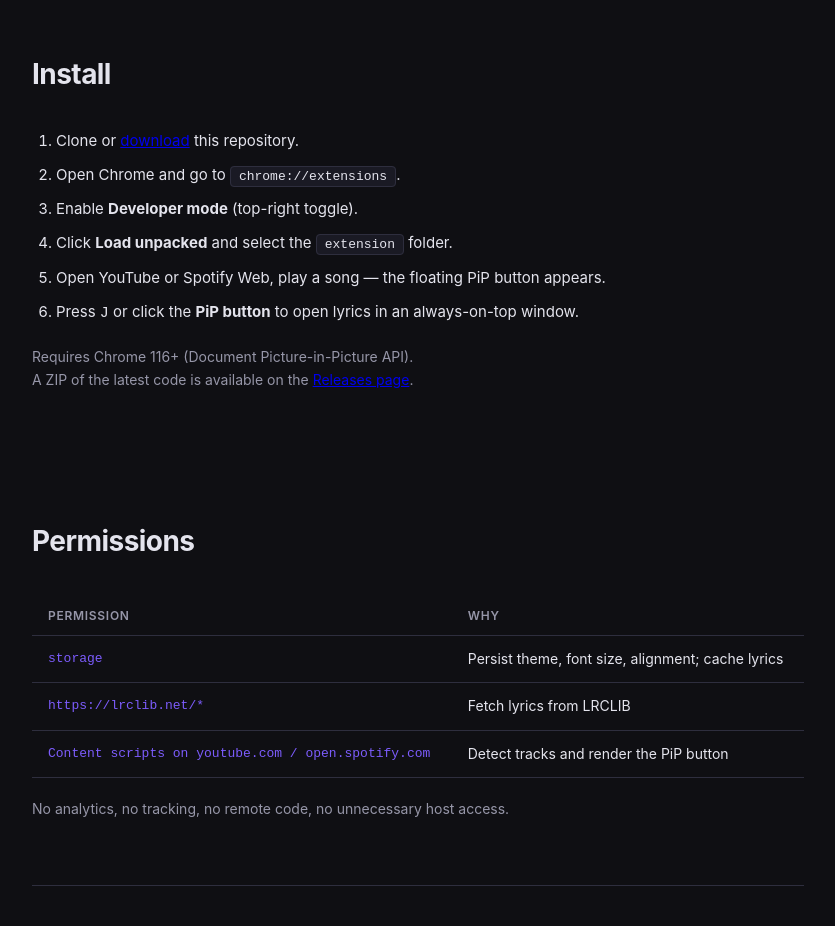
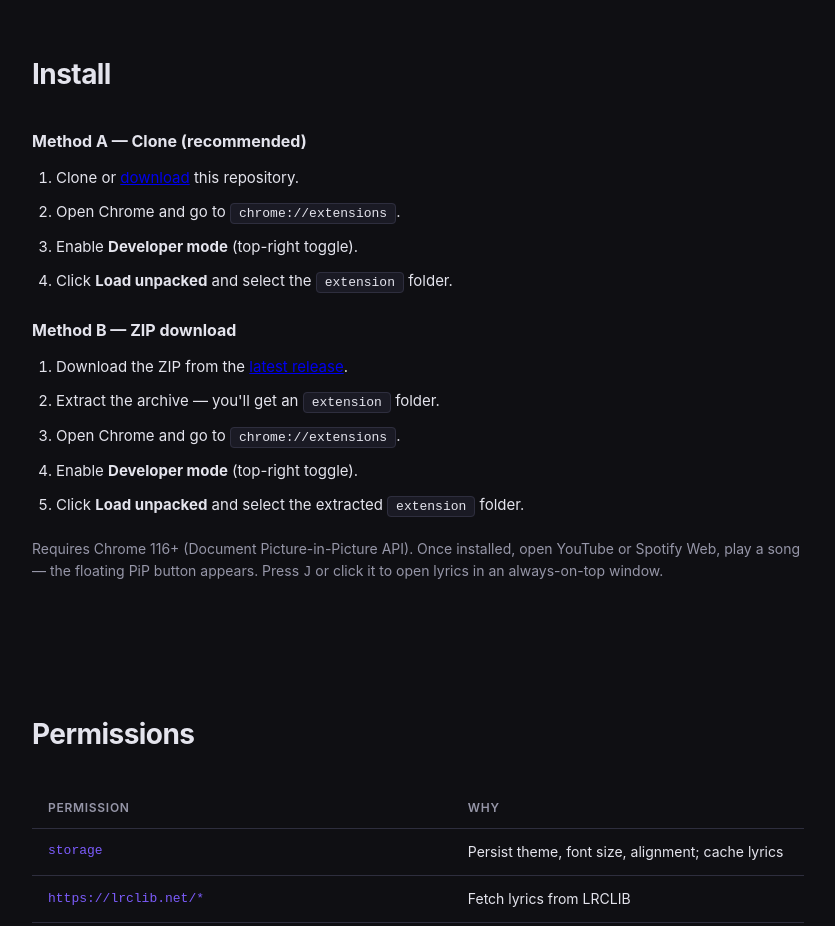
Before and after one commit to flixyudh/lyricpip, a React (Vite) app in the folder landing/: page / in a window 1280 px wide. Shown: the part 2000-2926 px from the top of the page, without its empty margins (222-1057 px from the left). Built offline with nearby package versions, Linux system fonts and the light colour scheme.

Commit message:
docs(landing): document install methods
Document clone and ZIP download installation paths, then consolidate the post-install usage note.

```diff
--- a/landing/src/App.css
+++ b/landing/src/App.css
@@ -240,6 +240,15 @@ body {
 }
 
 /* Install */
+.install h3 {
+  margin: 24px 0 12px;
+  font-size: 16px;
+}
+
+.install h3:first-of-type {
+  margin-top: 0;
+}
+
 .install ol {
   display: flex;
   flex-direction: column;
--- a/landing/src/App.tsx
+++ b/landing/src/App.tsx
@@ -88,15 +88,24 @@ export default function App() {
       <section id="install" className="section install">
         <h2>Install</h2>
 
+        <h3>Method A — Clone (recommended)</h3>
         <ol>
           <li>Clone or <a href="https://github.com/flixyudh/lyricpip" target="_blank" rel="noopener noreferrer">download</a> this repository.</li>
           <li>Open Chrome and go to <code>chrome://extensions</code>.</li>
           <li>Enable <strong>Developer mode</strong> (top-right toggle).</li>
           <li>Click <strong>Load unpacked</strong> and select the <code>extension</code> folder.</li>
-           <li>Open YouTube or Spotify Web, play a song — the floating PiP button appears.</li>
-           <li>Press <kbd>J</kbd> or click the <strong>PiP button</strong> to open lyrics in an always-on-top window.</li>
         </ol>
-        <p className="note">Requires Chrome 116+ (Document Picture-in-Picture API).<br/>A ZIP of the latest code is available on the <a href="https://github.com/flixyudh/lyricpip/releases/tag/latest" target="_blank" rel="noopener noreferrer">Releases page</a>.</p>
+
+        <h3>Method B — ZIP download</h3>
+        <ol>
+          <li>Download the ZIP from the <a href="https://github.com/flixyudh/lyricpip/releases/tag/latest" target="_blank" rel="noopener noreferrer">latest release</a>.</li>
+          <li>Extract the archive — you'll get an <code>extension</code> folder.</li>
+          <li>Open Chrome and go to <code>chrome://extensions</code>.</li>
+          <li>Enable <strong>Developer mode</strong> (top-right toggle).</li>
+          <li>Click <strong>Load unpacked</strong> and select the extracted <code>extension</code> folder.</li>
+        </ol>
+
+        <p className="note">Requires Chrome 116+ (Document Picture-in-Picture API). Once installed, open YouTube or Spotify Web, play a song — the floating PiP button appears. Press <kbd>J</kbd> or click it to open lyrics in an always-on-top window.</p>
       </section>
 
       <section className="section permissions">
```
